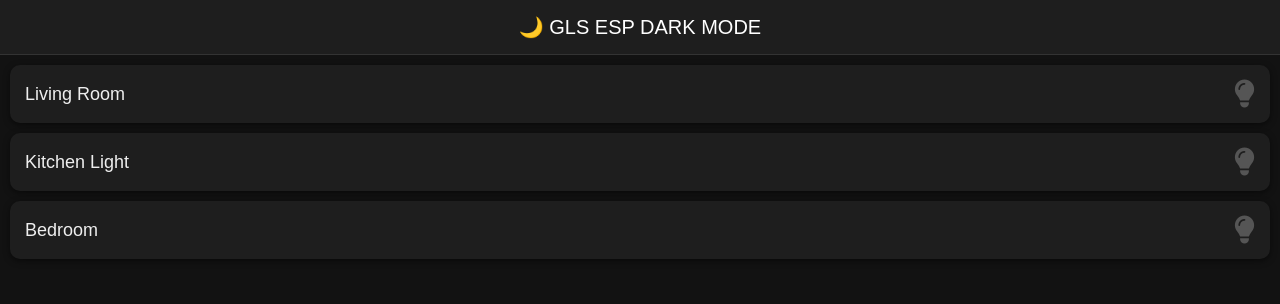
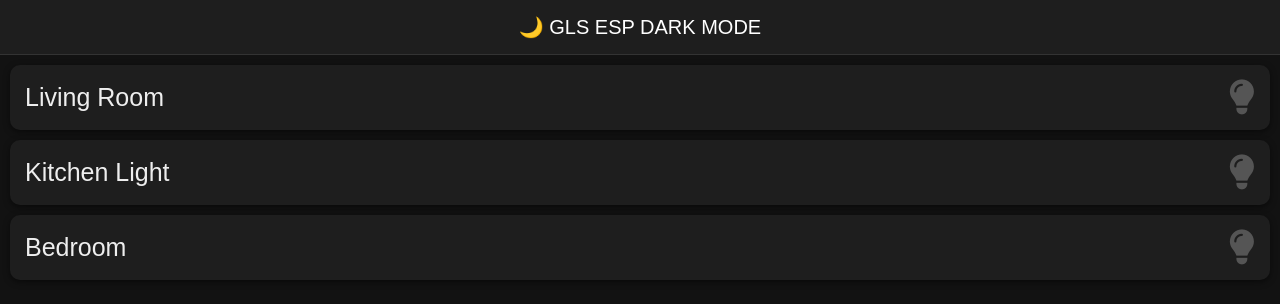
Before and after one commit to glswifi/admAppLoadingIcon, a plain HTML site: page index.html in a window 1280 px wide. Drawn offline with Linux system fonts and the light colour scheme.

Commit message:
Update index.html

```diff
--- a/index.html
+++ b/index.html
@@ -43,14 +43,14 @@
     }
 
     .light-label {
-      font-size: 18px;
+      font-size: 25px;
       flex-grow: 1;
       cursor: pointer;
       color: #eee;
     }
 
     .light-icon {
-      font-size: 28px;
+      font-size: 35px;
       cursor: pointer;
       transition: color 0.3s, text-shadow 0.3s;
     }
```
